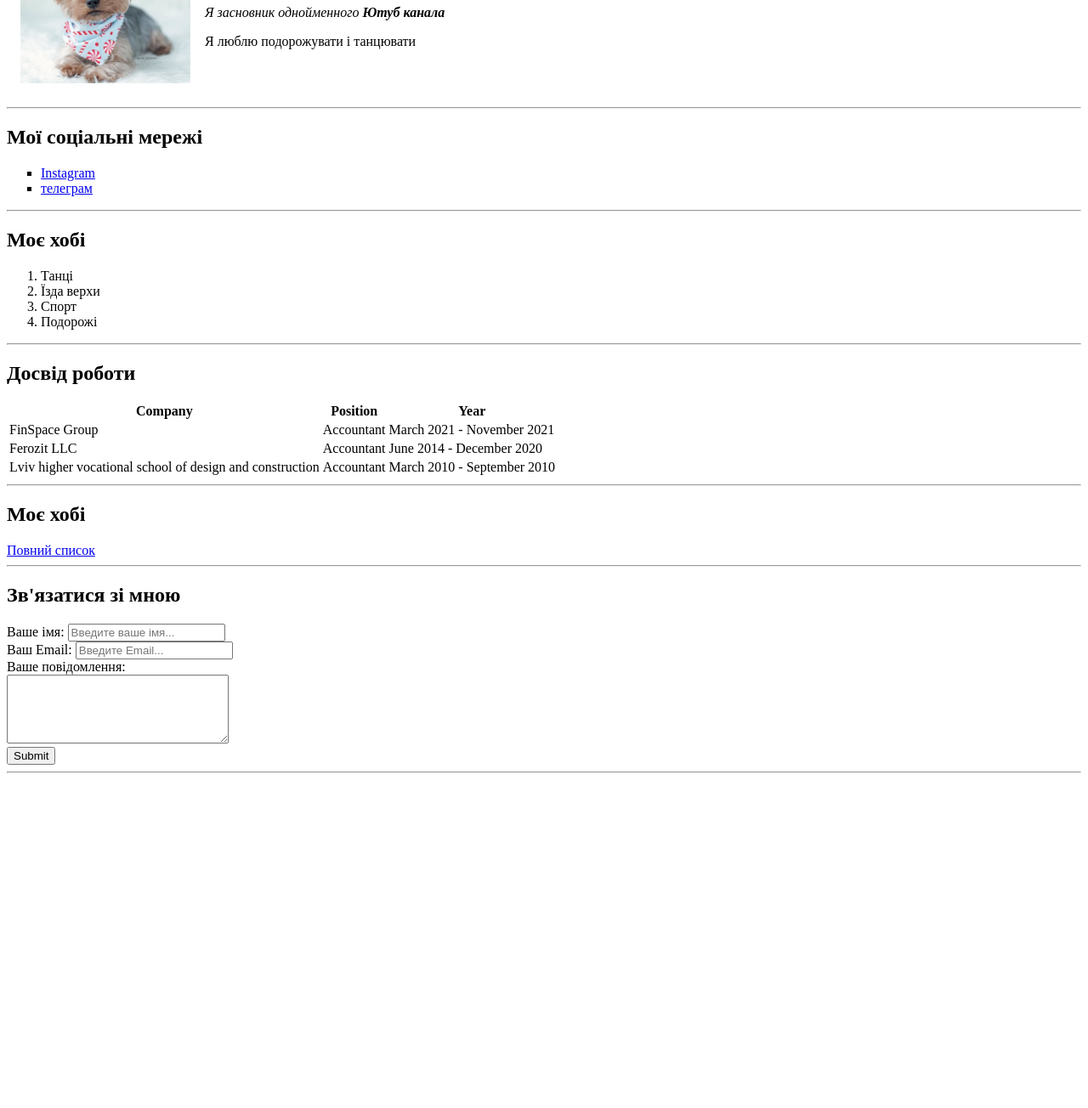
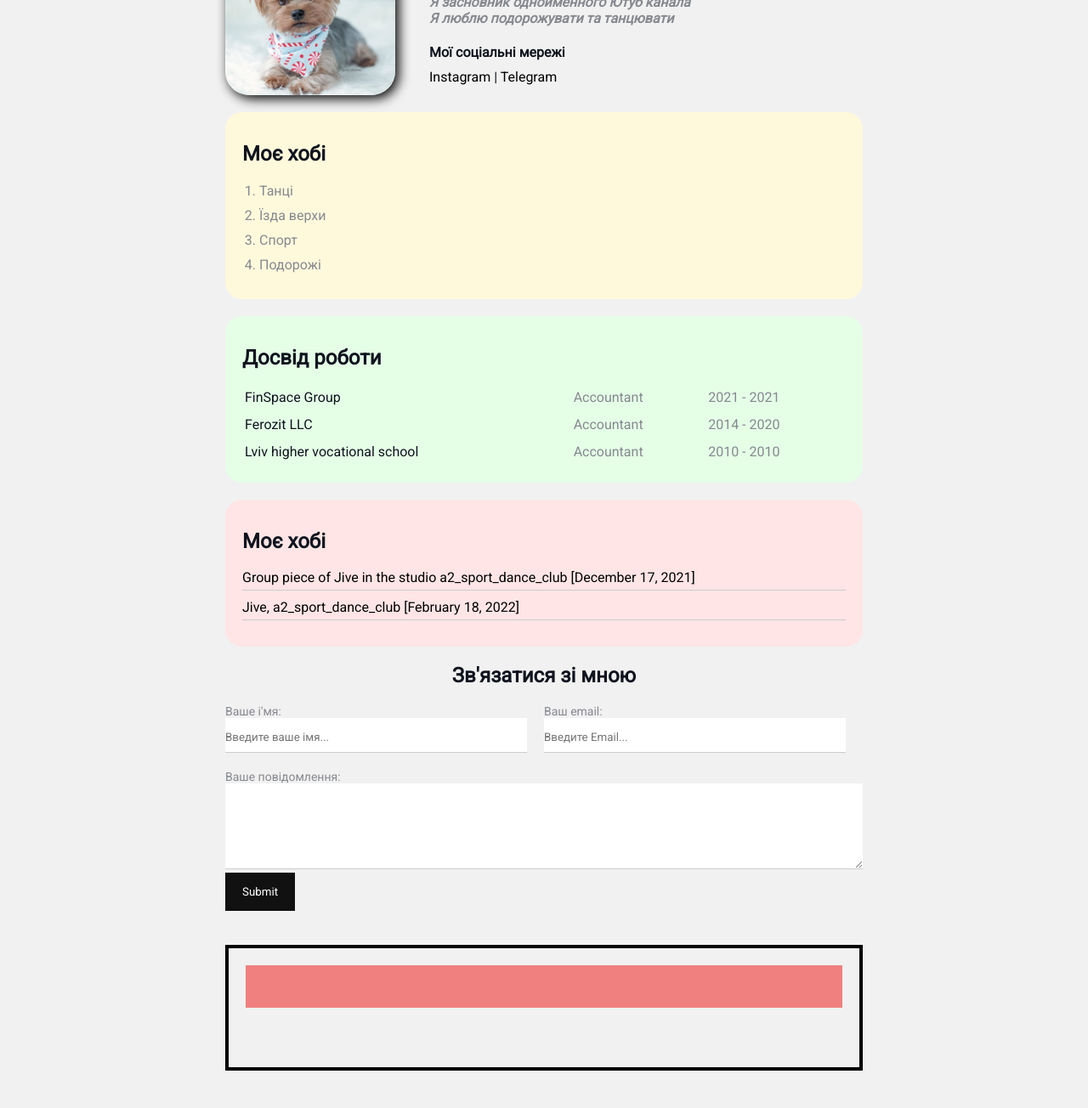
Before and after one commit to YuliiaStepanova83/CV, a plain HTML site: page index.html in a window 1280 px wide. Shown: the part 126-1430 px from the top of the page at 85% size. Before the commit the page ends 1044 px from the top, so only its background shows below. Drawn offline with Linux system fonts and the light colour scheme.

Commit message:
Add files via upload

```diff
--- a/index.html
+++ b/index.html
@@ -4,94 +4,118 @@
 <head>
     <meta chacrset="UTF-8">
     <title>Yuliia CV</title>
+    <link rel="stylesheet" href="styles.css">
 </head>
+
 <body>
-    <table cellspacing="15">
-<tr>
-    <td> <img src="avatar.jpg"  alt="Йоркширський тер'єр міні" width="200"></td>
-    <td><h1>Степанова Юлія</h1>
-    <p> <em> Я засновник однойменного <strong>Ютуб канала</strong>  </em></p>
-    <p>Я люблю подорожувати і танцювати</p></td>
-</tr>
-    </table>
-    <hr>
-    <h2>Мої соціальні мережі</h2>
-    <ul type="square">
-        <li> <a href="https:instagram.com/yulyashakotenok83"  target="_blank" > Instagram</a> </li>
-        <li> <a href="https://t.me/yuliiastep" target="_blank" > телеграм</a> </li>
-    </ul>
-    <hr>
+    <div class="conteiner">  <!-- весь контент -->
+        <div class="info">
+                <img src="avatar.jpg"  alt="Йоркширський тер'єр міні" width="200" class="avatar">
+
+                <div class="info-text">
+                <h1>Степанова Юлія</h1>
+                <p> Я засновник однойменного <strong>Ютуб канала</strong> </p>
+                <p>Я люблю подорожувати та танцювати</p></td>
+
+                <h4>Мої соціальні мережі</h4>
+                <a href="https:instagram.com/yulyashakotenok83"  target="_blank" > Instagram</a>
+                |
+                <a href="https://t.me/yuliiastep" target="_blank" > Telegram</a>
+             </div>
+        </div>
+
+        <div class="card bg-yellow">
             <h2>Моє хобі</h2>
-    <ol>
+            <ol class="list">
                 <li>Танці</li>
                 <li>Їзда верхи</li>
                 <li>Спорт</li>
                 <li>Подорожі</li>
             </ol>
-
-    <hr>
+        </div>
 
 
-
-
-
+        <div class="card bg-green">
                 <h2>Досвід роботи</h2>
-     <table>
-        <tr>
+            <table class="table">
+                <!-- <tr>
                     <th>Company</th>
                     <th>Position</th>
                     <th>Year</th>
-        </tr>
+                </tr> -->
                 <tr>
                     <td>FinSpace Group</td>
                     <td>Accountant</td>
-            <td>March 2021 - November 2021</td>
+                    <td>2021 - 2021</td>
                 </tr>
                 <tr>
                     <td>Ferozit LLC</td>
                     <td>Accountant</td>
-            <td>June 2014 - December 2020</td></tr>
+                    <td> 2014 - 2020</td></tr>
                 <tr>
-            <td>Lviv higher vocational school of design and construction</td>
+                    <td>Lviv higher vocational school</td>
                     <td>Accountant</td>
-            <td>March 2010 - September 2010</td></tr>
+                    <td> 2010 - 2010</td></tr>
                 </tr>
             </table>
+        </div>
 
-     <hr>
+        <div class="card bg-red">
+            <h2>Моє хобі</h2>
+            <!--<a href="yuotube.html" target="_blank">Повний список</a> ссылка на другую страницу сторінку-->
+            <ul class="link-list">
+                <li>
+                    <a href="https://www.youtube.com/watch?v=p5KZnoeDypA">Group piece  of Jive in the studio a2_sport_dance_club [December 17, 2021]</a>
+                </li>
 
-    <h2>Моє хобі</h2>
-    <a href="yuotube.html" target="_blank">Повний список</a>
+                <li>
+                    <a href="https://youtu.be/OJULooIHlNo"> Jive, a2_sport_dance_club [February 18, 2022]</a>
+                </li>
+            </ul>
+        </div>
 
-    <hr>
+        <div class="contack">
 
             <h2>Зв'язатися зі мною</h2>
 
             <form action="/"> <!--кнопка відправляє на нашу ж сторінку-->
+                <div class="row">
+                    <div class="form-group">
+                        <label for="name">Ваше і'мя:</label>
+                        <input type="text" id="name" placeholder="Введите ваше імя...">
+                    </div>
 
+                    <div class="form-group">
+                        <label for="Email">Ваш email:</label>
+                        <input type="Email" id="Email" placeholder="Введите Email...">
+                    </div>
 
-        <label for="name">Ваше імя:</label>
-        <input type="text" id="name" placeholder="Введите ваше імя...">
+                </div>
 
-        <br>
+                <div class="form-group">
+                    <label for="text">Ваше повідомлення:</label>
+                    <textarea name="Текст" id="text" cols="30" rows="5"></textarea>
+                </div>
 
-        <label for="Email">Ваш Email:</label>
-        <input type="Email" id="Email" placeholder="Введите Email...">
+                <input class="btn" type="submit">    <!--  кнопка -->
+            </form>
 
-        <br>
+                <div class="position">
+                    <div class="box"></div>
+                </div>
+        </div>
 
-        <label for="text">Ваше повідомлення:</label>
+       <!-- <div class="box-model">
+            <div></div>
+            <div></div>
+            <div></div>
+            <div></div>
+        </div> для прикладу в css-->
 
-        <br>
+    </div>
 
-        <textarea name="Текст" id="text" cols="30" rows="5"></textarea>
+    <div style="margin-bottom: 500px;"></div> <!--додали простір знизу-->
 
-        <br>
-
-        <input type="submit">    <!--  кнопка -->
-
-    </form>
-    <hr>
 </body>
 
 </html>
--- /dev/null
+++ b/styles.css
@@ -0,0 +1,241 @@
+@import url('https://fonts.googleapis.com/css2?family=Montserrat:wght@400;700&family=Roboto&display=swap'); /*https://fonts.google.com/specimen/Roboto выбираем необходимый шрифт и стиль и в правой части копируем что под @import*/
+
+/* * {
+    padding: 0;
+    margin: 0;
+} */
+
+body {
+   background-color: #f1f1f1;  /* цвет фона*/
+   color: #0f141e;             /* цвет текста*/
+
+   font-size: 16px;              /* размер шрифта*/
+   font-weight: normal;                /* жирность шрифта от 600 уже жирный */
+   font-family: 'Roboto', sans-serif;   /*https://fonts.google.com/specimen/Roboto выбираем необходимый шрифт и стиль и в правой части копируем что под @import CSS rules to specify families */
+
+   /* font: normal 26px 'Roboto', sans-serif;коротко можна написати ось так */
+}
+
+a {
+    color: black;
+    text-decoration: none;  /*забрали подчеркивание в ссылках*/
+
+}
+
+a:hover {
+    text-decoration: underline; /*при наведении подчеркивание*/
+}
+
+a:active {
+    color: blue;
+}
+
+a:visited {
+    color: gray;
+}
+
+.avatar {
+    width: 200px;
+    border-radius: 28px;  /*округление картинки, если 50% - картинка будет круглой*/
+    box-shadow: 4px 4px 14px rgba(0, 0, 0, 025)
+}
+
+.info {
+    display: flex;
+    margin-bottom: 20px;
+}
+
+@media (max-width: 700px) {     /*адоптація зображення сторінки, якщо зменшити*/
+
+    .info {
+        text-align: center;
+        display: block;
+   }
+}
+
+.info-text {
+    margin-left: 40px;
+}
+
+.info-text h4 {
+    margin-bottom: 10px;
+}
+
+.info p {            /*нас интересуют все переграфы в блоке info*/
+  color: #86898f;
+  margin: 0;
+  font-style: italic;  /*курсив*/
+  font-weight: bold;
+  text-decoration: none;
+  /* text-transform: capitalize;  lowercase - нижній регістр, uppercase - верхній, capitalize - писати      з великої літери*/
+  /* letter-spacing: 15px; кількість символів між літерами*/
+  /* word-spacing: 44px; кількість символів між словами*/
+}
+
+/* Box Model */
+.conteiner {
+    max-width: 750px;   /*ширина, яка може адаптуватись*/
+    margin: auto;
+    padding-top: 30px;
+}
+
+/* .social {
+    background: green;
+    padding: 15px;
+    padding: 15px 40px;
+    padding: 15px 20px 35px 40px;  такі ж самі властивості з margin
+    margin: 20px;
+    border: 5px solid red;
+    border-bottom-style: dotted;
+    border-top-width: 15px;
+    border-right-color: blue;
+}*/
+
+/*.box-model div{
+    float: left;
+    background: #000;
+    height: 200px;
+    border: 4px solid red;
+    width: 25%;
+    box-sizing: border-box; вне залежності від зазначеної ширини, квадрати розташовані будут поряд
+}*/
+
+.bg-yellow {
+    background: #fff9dc;
+}
+
+.bg-green {
+    background: #e5ffe7;
+}
+
+.bg-red {
+    background: #ffe5e5;
+}
+
+.card {
+    padding: 15px 20px;
+    margin-bottom: 20px;
+    border-radius: 20px;
+
+}
+
+.card h2 {
+    margin-bottom: 10 px;
+}
+
+.list {
+    padding: 0 20px;
+}
+
+.list li {
+    color: #86898f;
+    margin-bottom: 10px;
+}
+
+.table {
+    width: 100%;
+}
+
+.table td {
+    padding-bottom: 10px;
+}
+
+.table td:nth-child(2),
+.table td:nth-child(3) {
+    color: #86898f;
+}
+
+/* .table tr:nth-child(odd) {   /* odd - нечетное, even - четное
+    background: red;
+} */
+
+.link-list {
+    list-style: none;
+    padding: 0;
+}
+
+.link-list li {
+    margin-bottom: 10px;
+    padding-bottom: 5px;
+    border-bottom: 1px solid #ccc;
+}
+
+.contack h2 {
+    text-align: center;
+
+}
+
+.form-group label {
+    display: block;
+    font-size: 14px;
+    color: #86898f;
+}
+
+.form-group input,
+.form-group textarea {
+    width: 100%;
+    box-sizing: border-box;
+    border: none;
+    border-bottom: 1px solid #ccc;
+    color: #000;
+    padding: 15px 0 10px;
+    outline: none;  /*при наведенні на місце вводу нема рамки*/
+    font-family: inherit;  /* шрифт наследуется*/
+
+}
+
+.row {
+    display: flex;
+    margin-bottom: 20px;
+}
+
+.row > .form-group {
+    width: 50%;
+   margin-right: 20px;
+}
+
+.row > .form-group:first-child {
+    margin-right: 20px;
+}
+
+.btn {
+    background: #111;
+    padding: 15px 20px;
+    color: white;
+    border: none;
+    font-family: inherit;
+    cursor: pointer; /* при наведені на кнопку вкл ручка*/
+}
+.btn:hover {
+    opacity: 0.9;
+}
+
+/* Position*/
+.position {
+    border: 4px solid black;
+    margin-top: 40px;
+    padding: 20px;
+    height: 100px;
+}
+
+.box {
+    /* position: fixed;
+    bottom: 50%;
+    left: 0; - банер, список соцмережей зліва)
+
+
+    /*position: fixed;
+    bottom: 50px;
+    right: 50px;
+    border-radius: 50%;     кнопочка, яка фіксується завжди в правому нижньому куті і  там можна звертатись в чат помічнику*/
+
+    /* position: fixed;
+    top:0;
+    left: 0;
+    width: 100%;   навігація зверху*/
+
+    /*width: 50px;*/
+    height: 50px;
+    background: lightcoral;
+
+}
```
Also changed, not shown: yuotube.html (+1 -1 lines). Lines whose indentation alone changed are shown as unchanged.
